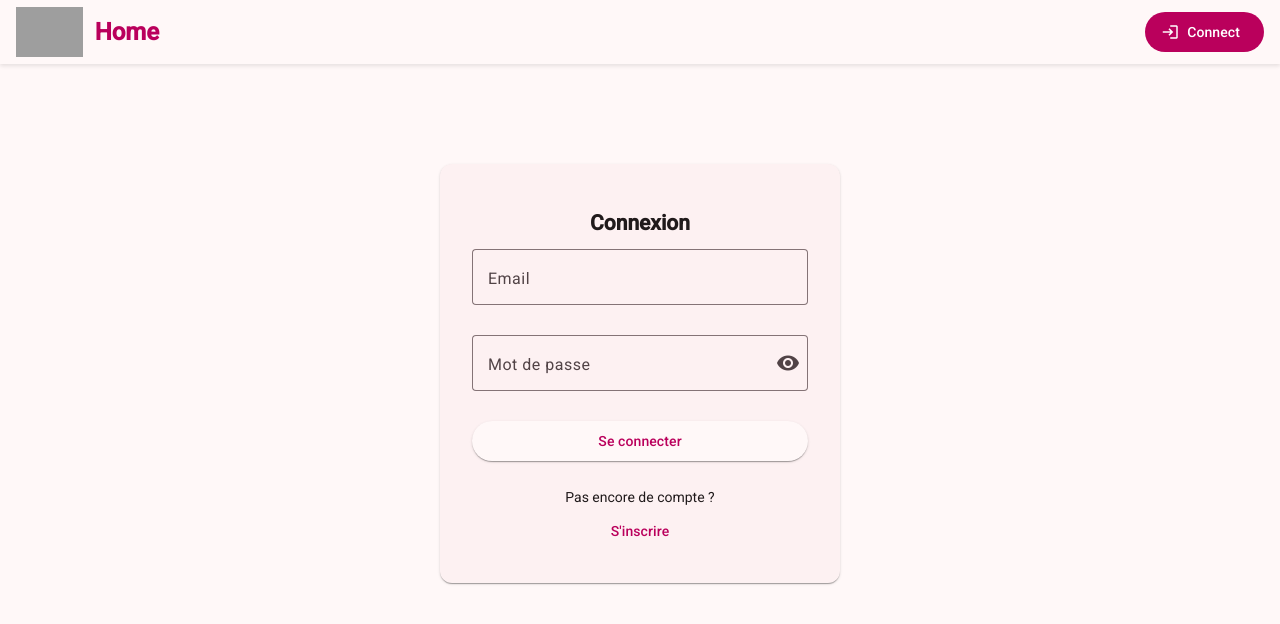
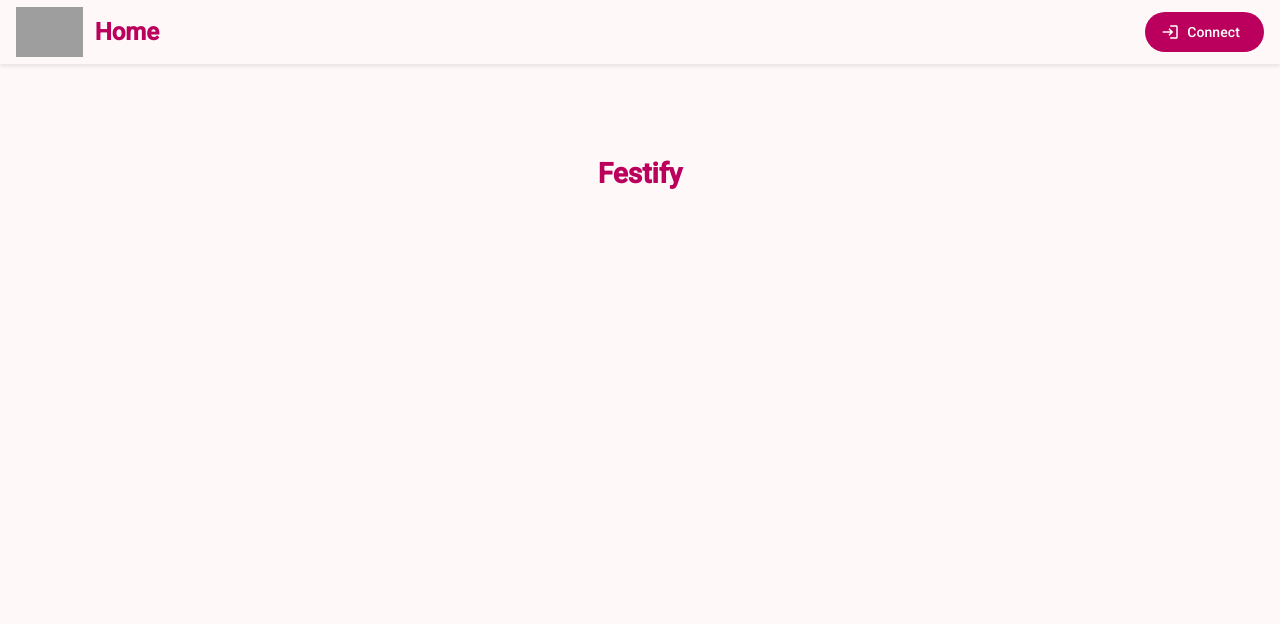
Before and after one commit to GabrielBolduc/Projet_Final_H26, an Angular app in the folder Angular/: page / in a window 1280 px wide. Shown: the top 624 px of the page. Built offline with nearby package versions, Linux system fonts and the light colour scheme; grey boxes are pictures that could not be loaded.

Commit message:
home component

```diff
--- a/Angular/src/app/app.html
+++ b/Angular/src/app/app.html
@@ -13,7 +13,7 @@
         Disconnect
       </button>
     } @else {
-      <button mat-flat-button color="accent" routerLink="/">
+      <button mat-flat-button color="accent" routerLink="/login">
         <mat-icon>login</mat-icon>
         Connect
       </button>
--- /dev/null
+++ b/Angular/src/app/component/home/home.css
@@ -0,0 +1,5 @@
+.title {
+    margin: 5rem auto;
+    text-align: center;
+    color: var(--mat-sys-primary);
+}
--- /dev/null
+++ b/Angular/src/app/component/home/home.html
@@ -0,0 +1,3 @@
+<div class="title">
+    <h1>Festify</h1>
+</div>
--- a/Angular/src/app/component/signup/signup.html
+++ b/Angular/src/app/component/signup/signup.html
@@ -49,8 +49,8 @@
     </button>
   </form>
   <div class="auth-footer">
-    <span>Deja un compte ?</span>
-    <a mat-button color="accent" [routerLink]="['/']">
+    <span>Déjà un compte ?</span>
+    <a mat-button color="accent" [routerLink]="['/login']">
       Se connecter
     </a>
   </div>
```
Also changed, not shown: Angular/src/app/app.routes.ts (+6 -2 lines), Angular/src/app/component/home/home.ts (added, +20 -0 lines).
